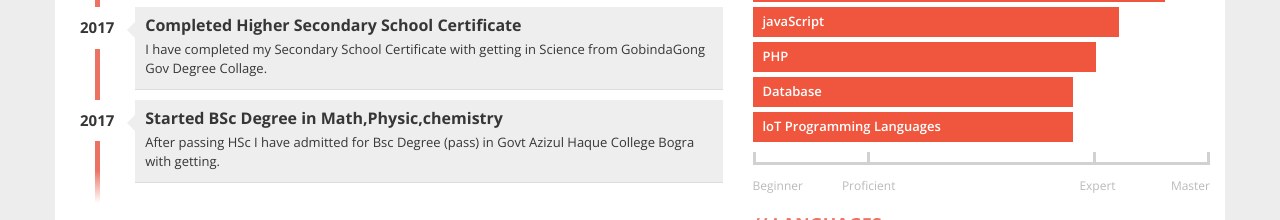
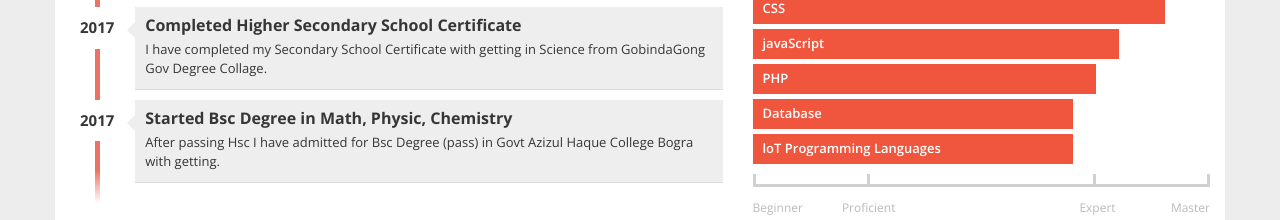
Before and after one commit to Nuralam-Siddik/Apple_Mahmud, a plain HTML site: page index.html in a window 1280 px wide. Shown: the part 530-750 px from the top of the page. Drawn offline with nearby package versions, Linux system fonts and the light colour scheme; files whose address does not match are found by name.

Commit message:
Add files via upload

```diff
--- a/index.html
+++ b/index.html
@@ -58,8 +58,8 @@
               <li>
                 <div class="year pull-left">2017</div>
                 <div class="description pull-right">
-                  <h3>Started BSc Degree in Math,Physic,chemistry</h3>
-                  <p>After passing HSc I have admitted for Bsc Degree (pass) in Govt Azizul Haque College Bogra with getting. </p>
+                  <h3>Started Bsc Degree in Math, Physic, Chemistry</h3>
+                  <p>After passing Hsc I have admitted for Bsc Degree (pass) in Govt Azizul Haque College Bogra with getting. </p>
                 </div>
               </li>
 
@@ -107,12 +107,12 @@
 				<div class="contact-item">
 				  <div class="icon pull-left text-center"><span class="fa fa-facebook fa-fw"></span></div>
 				  <div class="title pull-right">Facebook</div>
-				  <div class="description pull-right"><a>https://web.facebook.com/Assent4me/</a><div>
+				  <div class="description pull-right"><a>https://web.facebook.com/Assent4me/</a></div>
 				</div>
           </div>
           <!-- SKILLS -->
           <div class="box">
-            <h2>Skills</h2>
+          <h2>Skills</h2>
             <div class="skills">
               <div class="item-skills" data-percent="1.00">HTML</div>
               <div class="item-skills" data-percent="0.90">CSS</div>
```
